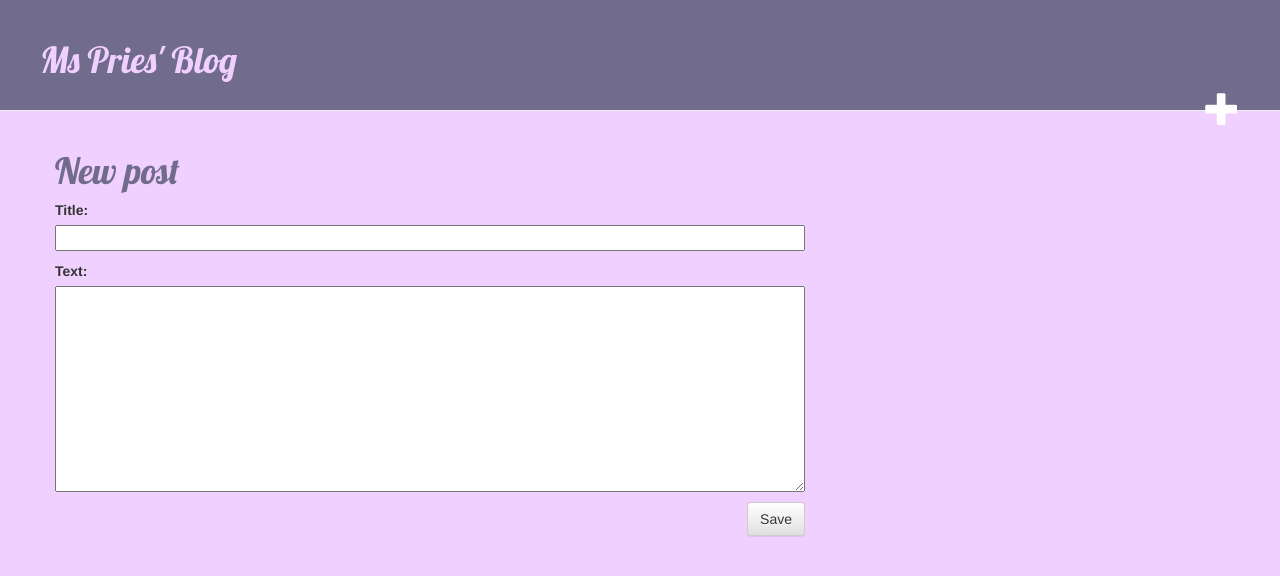
After one commit to emilypries/django-girls, a Django app: page /post/new/ in a window 1280 px wide. The commit adds this page. Shown: the top 576 px of the page. Run offline with Django 3.2, Linux system fonts and the light colour scheme; the visitor is signed in with stand-in values (Sample User, id 1); some libraries are stand-ins or nearby versions.

Commit message:
Adds post adding and editing

```diff
--- /dev/null
+++ b/blog/forms.py
@@ -0,0 +1,8 @@
+from django import forms
+from .models import Post
+
+class PostForm(forms.ModelForm):
+
+    class Meta:
+        model = Post
+        fields = ('title', 'text',)
--- a/blog/static/css/blog.css
+++ b/blog/static/css/blog.css
@@ -19,3 +19,19 @@ body {
 a {
 	color: inherit;
 }
+.top-menu, .top-menu:hover, .top-menu:visited {
+    color: #ffffff;
+    float: right;
+    font-size: 26pt;
+    margin-right: 20px;
+}
+.save {
+    float: right;
+}
+
+.post-form textarea, .post-form input {
+    width: 100%;
+}
+.post {
+    margin-bottom: 70px;
+}
--- a/blog/templates/blog/base.html
+++ b/blog/templates/blog/base.html
@@ -11,6 +11,9 @@
     <body>
         <div class="page-header">
             <h1><a id="title" href="/">Ms Pries' Blog</a></h1>
+            {% if user.is_authenticated %}
+                <a href="{% url 'post_new' %}" class="top-menu"><span class="glyphicon glyphicon-plus"></span></a>
+            {% endif %}
         </div>
         <div class="content container">
             <div class="row">
--- a/blog/templates/blog/post_detail.html
+++ b/blog/templates/blog/post_detail.html
@@ -7,6 +7,9 @@
                 {{ post.published_date }}
             </div>
         {% endif %}
+        {% if user.is_authenticated %}
+            <a class="btn btn-default" href="{% url 'post_edit' pk=post.pk %}"><span class="glyphicon glyphicon-pencil"></span></a>
+        {% endif %}
         <h1>{{ post.title }}</h1>
         <p>{{ post.text|linebreaksbr }}</p>
     </div>
--- /dev/null
+++ b/blog/templates/blog/post_edit.html
@@ -0,0 +1,9 @@
+{% extends 'blog/base.html' %}
+
+{% block content %}
+    <h1>New post</h1>
+    <form method="POST" class="post-form">{% csrf_token %}
+        {{ form.as_p }}
+        <button type="submit" class="save btn btn-default">Save</button>
+    </form>
+{% endblock %}
--- a/blog/urls.py
+++ b/blog/urls.py
@@ -4,4 +4,6 @@ from . import views
 urlpatterns = [
     url(r'^$', views.post_list, name='post_list'),
     url(r'^post/(?P<pk>\d+)/$', views.post_detail, name='post_detail'),
+    url(r'^post/new/$', views.post_new, name='post_new'),
+    url(r'^post/(?P<pk>\d+)/edit/$', views.post_edit, name='post_edit'),
 ]
--- a/blog/views.py
+++ b/blog/views.py
@@ -1,5 +1,6 @@
-from django.shortcuts import render, get_object_or_404
+from django.shortcuts import redirect, render, get_object_or_404
 from django.utils import timezone
+from .forms import PostForm
 from .models import Post
 
 def post_detail(request, pk):
@@ -9,3 +10,30 @@ def post_detail(request, pk):
 def post_list(request):
     posts = Post.objects.filter(published_date__lte=timezone.now()).order_by('published_date')
     return render(request, 'blog/post_list.html', {'posts': posts})
+
+def post_new(request):
+    if request.method == "POST":
+        form = PostForm(request.POST)
+        if form.is_valid():
+            post = form.save(commit=False)
+            post.author = request.user
+            post.published_date = timezone.now()
+            post.save()
+            return redirect('post_detail', pk=post.pk)
+    else:
+        form = PostForm()
+    return render(request, 'blog/post_edit.html', {'form': form})
+
+def post_edit(request, pk):
+    post = get_object_or_404(Post, pk=pk)
+    if request.method == "POST":
+        form = PostForm(request.POST, instance=post)
+        if form.is_valid():
+            post = form.save(commit=False)
+            post.author = request.user
+            post.published_date = timezone.now()
+            post.save()
+            return redirect('post_detail', pk=post.pk)
+    else:
+        form = PostForm(instance=post)
+    return render(request, 'blog/post_edit.html', {'form': form})
```
